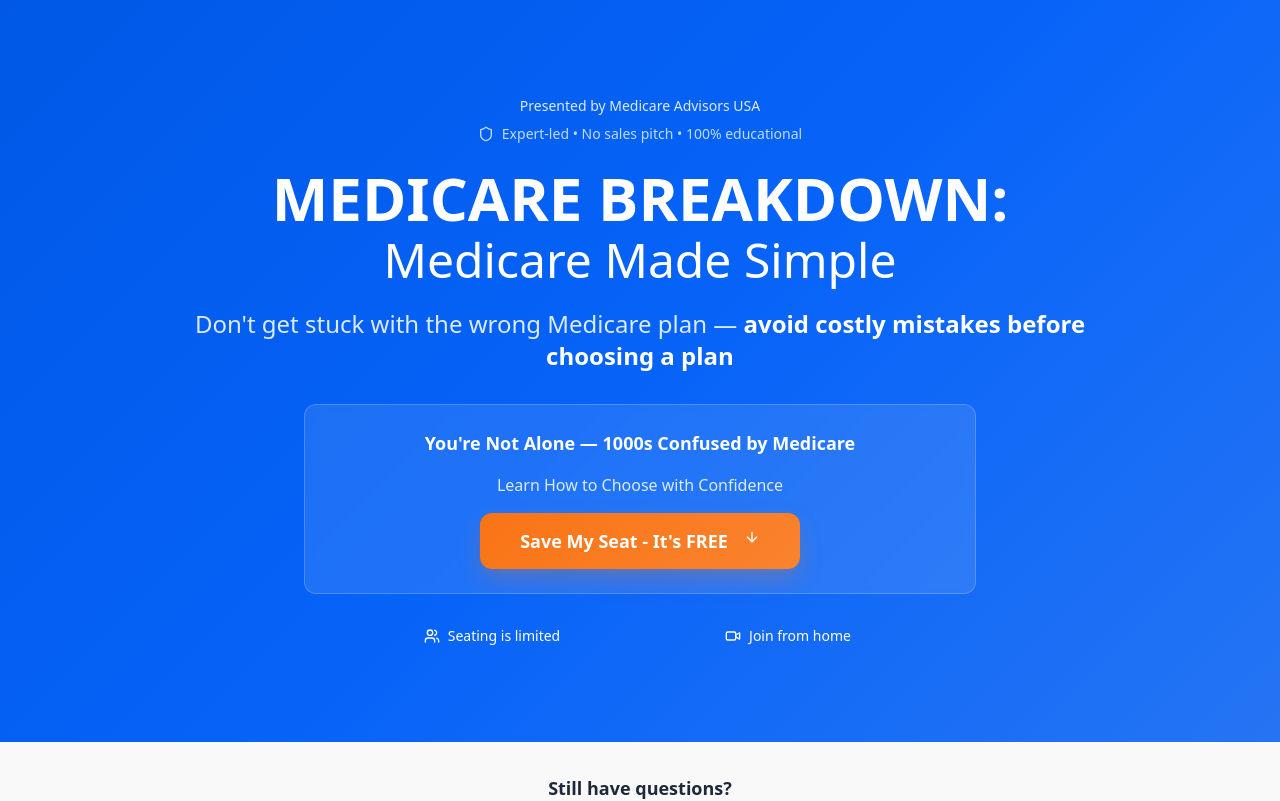
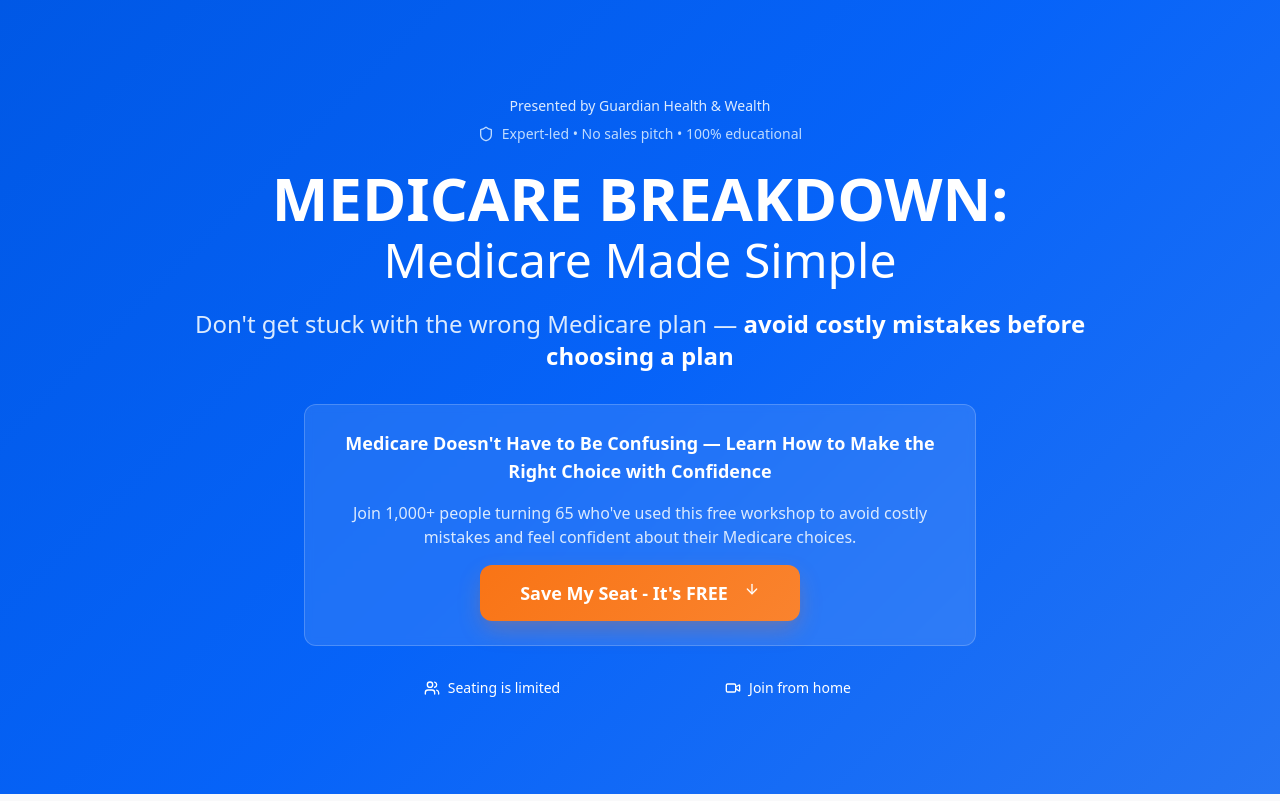
Before and after one commit to mhsmith12-lgtm/optimize-your-pages, a React (Vite) app: page / in a window 1280 px wide. Shown: the top 801 px of the page. Built offline with nearby package versions, Linux system fonts and the light colour scheme; the HTML template or start-up script is replaced by a standard one.

Commit message:
Update landing page content

```diff
--- a/src/pages/Index.tsx
+++ b/src/pages/Index.tsx
@@ -31,7 +31,7 @@ const Index = () => {
         <div className="container mx-auto px-4">
           <div className="max-w-4xl mx-auto text-center">
             <div className="mb-6">
-              <p className="text-blue-100 text-sm font-medium mb-2">Presented by Medicare Advisors USA</p>
+              <p className="text-blue-100 text-sm font-medium mb-2">Presented by Guardian Health & Wealth</p>
               <div className="flex items-center justify-center gap-2 text-blue-200 text-sm">
                 <Shield className="w-4 h-4" />
                 <span>Expert-led • No sales pitch • 100% educational</span>
@@ -49,8 +49,8 @@ const Index = () => {
             </p>
 
             <div className="bg-white/10 backdrop-blur-sm border border-white/20 rounded-lg p-6 mb-8 max-w-2xl mx-auto">
-              <h2 className="text-lg font-semibold mb-4">You're Not Alone — 1000s Confused by Medicare</h2>
-              <p className="text-blue-100 mb-4">Learn How to Choose with Confidence</p>
+              <h2 className="text-lg font-semibold mb-4">Medicare Doesn't Have to Be Confusing — Learn How to Make the Right Choice with Confidence</h2>
+              <p className="text-blue-100 mb-4">Join 1,000+ people turning 65 who've used this free workshop to avoid costly mistakes and feel confident about their Medicare choices.</p>
               <Button
                 onClick={scrollToForm}
                 variant="cta"
```
